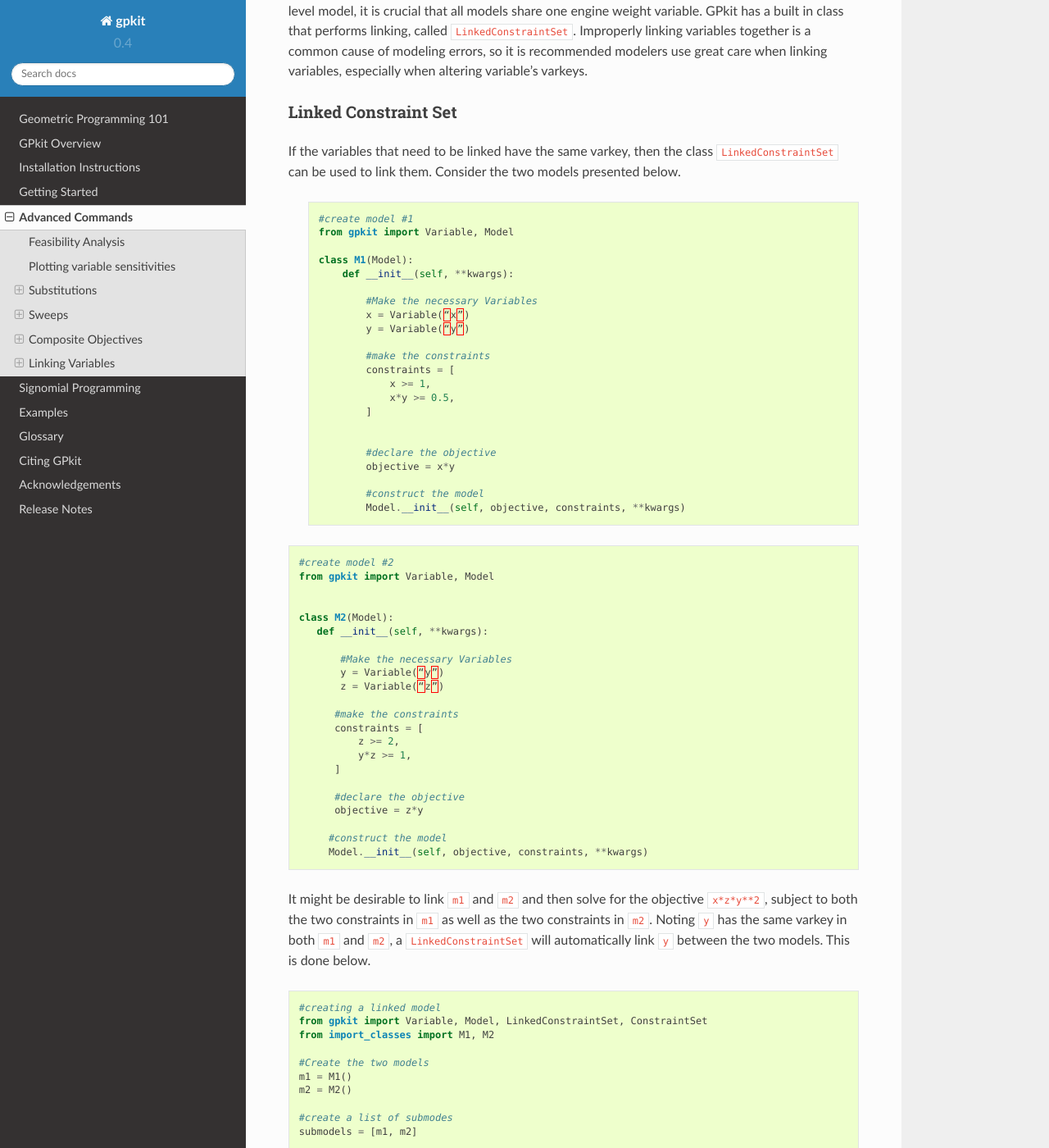
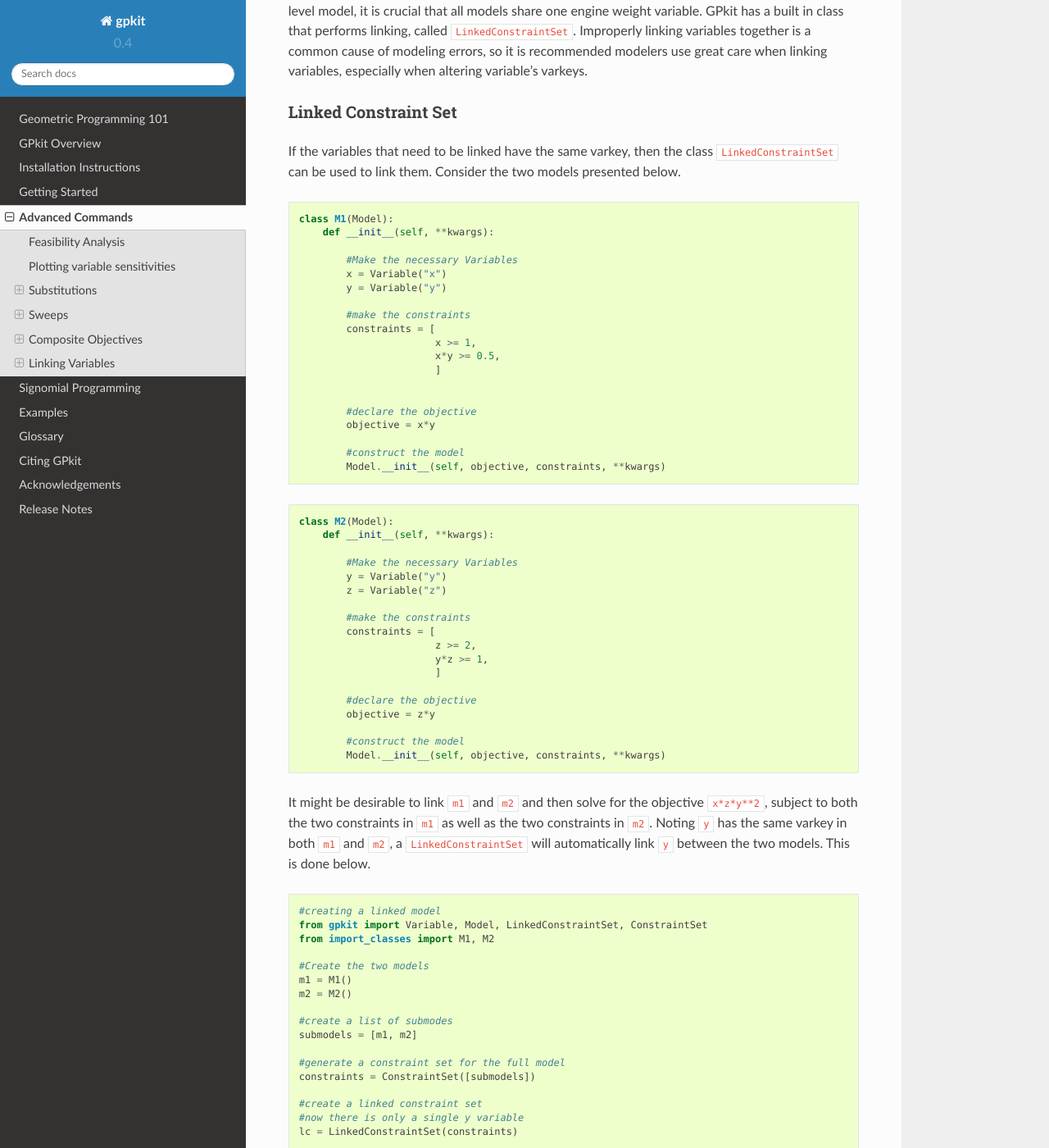
Before and after one commit to convexengineering/gpkit, a Sphinx documentation site: the page built from docs/source/advancedcommands.rst, in a window 1280 px wide and 1400 px high, scrolled down 6241 px. Shown: the whole window at 82% size. Built offline with Sphinx 7.4.7 and the Read the Docs theme 2.0.0, drawn with Linux system fonts in a browser that asks for light colours; some of the changed lines change nothing that is shown; some of the changed text lies outside the part shown.

Commit message:
advacnedcommands rst literalincldue

```diff
--- a/docs/source/advancedcommands.rst
+++ b/docs/source/advancedcommands.rst
@@ -247,84 +247,16 @@ Linked Constraint Set
 If the variables that need to be linked have the same varkey, then the class ``LinkedConstraintSet`` can be used to link them. Consider the two models presented below.
 
 
-  .. code-block:: python
+.. literalinclude:: examples/import_classes.py
+   :lines: 3-21
 
-     #create model #1
-     from gpkit import Variable, Model
-
-     class M1(Model):
-         def __init__(self, **kwargs):
-
-             #Make the necessary Variables
-             x = Variable(“x”)
-             y = Variable(“y”)
-
-             #make the constraints
-             constraints = [
-                 x >= 1,
-                 x*y >= 0.5,
-             ]
-
-
-             #declare the objective
-             objective = x*y
-
-             #construct the model
-             Model.__init__(self, objective, constraints, **kwargs)
-
-.. code-block:: python
-
-     #create model #2
-     from gpkit import Variable, Model
-
-
-     class M2(Model):
-        def __init__(self, **kwargs):
-
-   	    #Make the necessary Variables
-     	    y = Variable(“y”)
-     	    z = Variable(“z”)
-
-           #make the constraints
-           constraints = [
-               z >= 2,
-               y*z >= 1,
-           ]
-
-           #declare the objective
-           objective = z*y
-
-          #construct the model
-          Model.__init__(self, objective, constraints, **kwargs)
+.. literalinclude:: examples/import_classes.py
+   :lines: 24-41
 
 
 It might be desirable to link ``m1`` and ``m2`` and then solve for the objective ``x*z*y**2``, subject to both the two constraints in ``m1`` as well as the two constraints in ``m2``. Noting ``y`` has the same varkey in both ``m1`` and ``m2``, a ``LinkedConstraintSet`` will automatically link ``y`` between the two models. This is done below.
 
-.. code-block:: python
-
-     #creating a linked model
-     from gpkit import Variable, Model, LinkedConstraintSet, ConstraintSet
-     from import_classes import M1, M2
-
-     #Create the two models
-     m1 = M1()
-     m2 = M2()
-
-     #create a list of submodes
-     submodels = [m1, m2]
-
-     #generate a constraint set for the full model
-     constraints = ConstraintSet([submodels])
-
-     #create a linked constraint set
-     #now there is only a single y variable
-     lc = LinkedConstraintSet(constraints)
-
-     #create a model, note the cost is x*y*z*y
-     mFull = Model(m1.cost*m2.cost, lc)
-
-     #solve the model
-     sol = mFull.solve()
+.. literalinclude:: examples/LCS_ex.py
 
 The cost of the full model is 0.5. If the solution table were to be printed there would only be a single ``y`` variable.
 
@@ -334,60 +266,11 @@ In-Place Substitution
 
 It is also possible to link variables that have a different varkey. Consider a revised ``m2`` presented below. Note that in this version of ``m2``, the variable ``y`` has the varkey ``y2``.
 
-.. code-block:: python
-
-     #create model #2
-     from gpkit import Variable, Model
-
-
-     class M2new(Model):
-        def __init__(self, **kwargs):
-
-   	    #Make the necessary Variables
-     	    y = Variable(“y2”)
-     	    z = Variable(“z”)
-
-           #make the constraints
-           constraints = [
-               z >= 2,
-               y*z >= 1,
-           ]
-
-           #declare the objective
-           objective = z*y
-
-          #construct the model
-          Model.__init__(self, objective, constraints, **kwargs)
+.. literalinclude:: examples/import_classes.py
+   :lines: 43-60
 
 If it was attempted to link ``m1``, from above, and the revised ``m2`` using a ``LinkedConstraintSet``, the two ``y`` variables would not link. This is because they have different varkeys, and a ``LinkedConstraintSet`` only links variables with the same varkey. However, ``subinplace`` can be used to change the varkey of the variable ``y`` in ``m2`` to facilitate linking with a ``LinkedConstraintSet``. This is demonstrated below.
 
-.. code-block:: python
-
-     #creating a linked model using sub in-place
-     from gpkit import Variable, Model, LinkedConstraintSet, ConstraintSet
-     from import_classes import M1, M2new
-
-     #Create the two models
-     m1 = M1()
-     m2 = M2new()
-
-     #create a list of submodes
-     submodels = [m1, m2]
-
-     #generate a constraint set for the full model
-     constraints = ConstraintSet([submodels])
-
-     #use sub in-place to change all y2 varkeys to y
-     constraints.subinplace({“y2”: “y”})
-
-     #create a linked constraint set
-     #now there is only a single y variable
-     lc = LinkedConstraintSet(constraints)
-
-     #create a model, note the cost is x*y*z*y
-     mFull = Model(m1.cost*m2.cost, lc)
-
-     #solve the model
-     sol = mFull.solve()
+.. literalinclude:: examples/subinplace.py
 
 Once again, the cost of the full model is 0.5.
```
